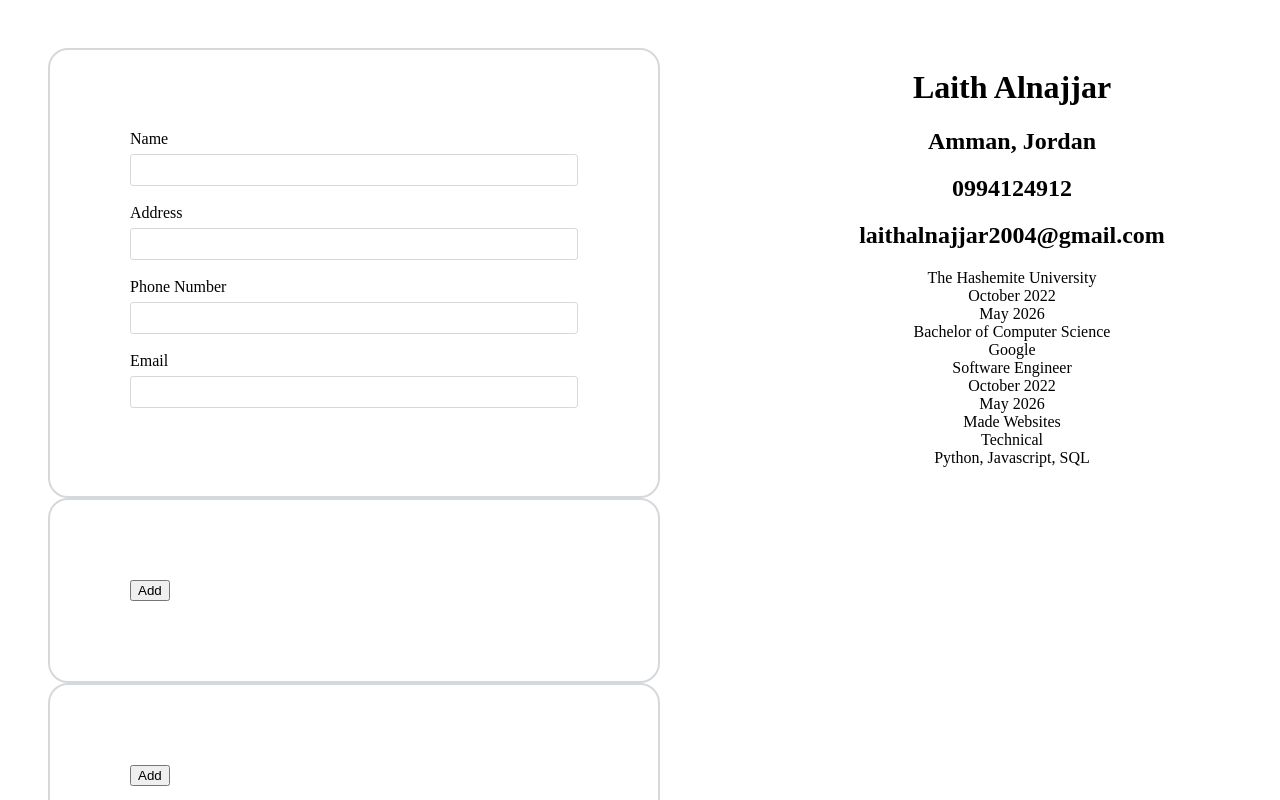
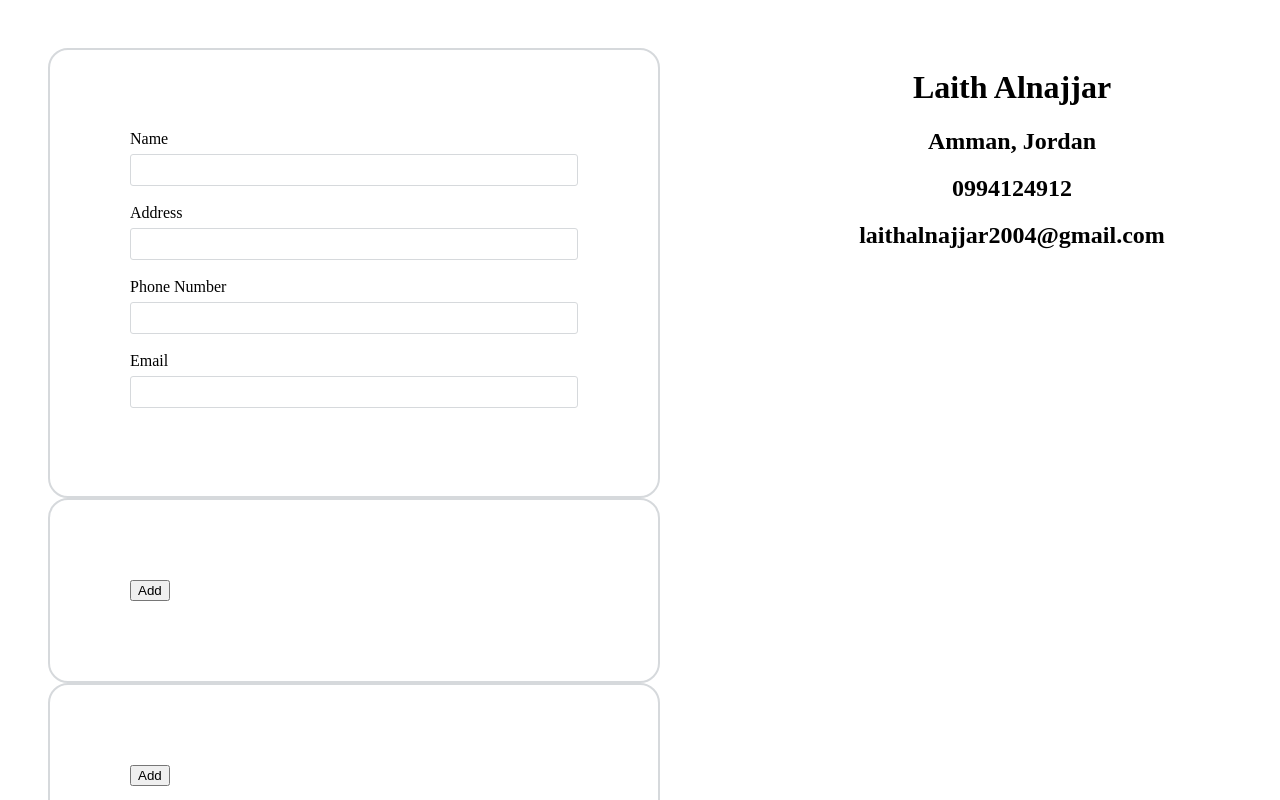
Before and after one commit to LaithAlnajjar/cv-builder, a React (Vite) app: page / in a window 1280 px wide. Shown: the top 800 px of the page. Built offline with nearby package versions, Linux system fonts and the light colour scheme.

Commit message:
feat: enable deleting education, experience, and skills items from the CV

```diff
--- a/src/components/App.jsx
+++ b/src/components/App.jsx
@@ -14,25 +14,9 @@ function App() {
     phoneNumber:'0994124912',
     email:'laithalnajjar2004@gmail.com'
   })
-  const [education, setEducation] = useState ([{
-    school:'The Hashemite University',
-    startDate:'October 2022',
-    graduationDate:'May 2026',
-    degree:'Bachelor of Computer Science',
-    key:0
-  }])
-  const [experience, setExperience] = useState([{
-    companyName:'Google',
-    job:'Software Engineer',
-    startDate:'October 2022',
-    endDate:'May 2026',
-    desc:'Made Websites',
-    key:0
-  }])
-  const [skills, setSkills] = useState([{
-    title:'Technical',
-    skillList:'Python, Javascript, SQL'
-  }])
+  const [education, setEducation] = useState ([])
+  const [experience, setExperience] = useState([])
+  const [skills, setSkills] = useState([])
 
   return (
     <>
--- a/src/components/Education.jsx
+++ b/src/components/Education.jsx
@@ -15,6 +15,8 @@ export default function Education(props) {
             key={id}
             id={id}
             added={false}
+            parentState={educationList}
+            setParentState={setEducationList}
             state={props.state}
             stateChanger={props.stateChanger}
         />
--- a/src/components/EducationItem.jsx
+++ b/src/components/EducationItem.jsx
@@ -32,6 +32,17 @@ export default function EducationItem(props) {
         props.stateChanger([...props.state, {...education, key:props.id}])
     })
 
+    const handleDelete = (e => {
+        e.preventDefault();
+        props.stateChanger(props.state.filter(item => {
+            if (item.key != education.key)
+                return item;
+        }))
+        props.setParentState(props.parentState.filter(item => {
+            if(item.key != education.key)
+                return item;
+        }))
+    })
 
 
     if (!added) {
@@ -56,6 +67,9 @@ export default function EducationItem(props) {
         return (
             <div className='education-item-added'>
                 {education.school}
+                <button onClick={handleDelete}>
+                    Delete
+                </button>
             </div>
         )
     }
--- a/src/components/Experience.jsx
+++ b/src/components/Experience.jsx
@@ -15,6 +15,8 @@ export default function Experience(props) {
             key={id}
             id={id}
             added={false}
+            parentState={experienceList}
+            setParentState={setExperienceList}
             state={props.state}
             stateChanger={props.stateChanger}
         />
--- a/src/components/ExperienceItem.jsx
+++ b/src/components/ExperienceItem.jsx
@@ -38,6 +38,18 @@ export default function ExperienceItem(props) {
         props.stateChanger([...props.state, {...experience, key:props.id}])
     })
 
+    const handleDelete = (e => {
+        e.preventDefault();
+        props.stateChanger(props.state.filter(item => {
+            if (item.key != experience.key)
+                return item;
+        }))
+        props.setParentState(props.parentState.filter(item => {
+            if(item.key != experience.key)
+                return item;
+        }))
+    })
+
 
 
     if (!added) {
@@ -65,6 +77,7 @@ export default function ExperienceItem(props) {
         return (
             <div className='experience-item-added'>
                 {experience.companyName}
+                <button onClick={handleDelete}>Delete</button>
             </div>
         )
     }
--- a/src/components/SkillItem.jsx
+++ b/src/components/SkillItem.jsx
@@ -22,6 +22,18 @@ export default function SkillItem(props) {
         props.stateChanger([...props.state, {...skill, key:props.id}])
     })
 
+    const handleDelete = (e => {
+        e.preventDefault();
+        props.stateChanger(props.state.filter(item => {
+            if (item.key != skill.key)
+                return item;
+        }))
+        props.setParentState(props.parentState.filter(item => {
+            if(item.key != skill.key)
+                return item;
+        }))
+    })
+
 
 
     if (!added) {
@@ -40,6 +52,9 @@ export default function SkillItem(props) {
         return (
             <div className='experience-item-added'>
                 {skill.title}
+                <button onClick={handleDelete}>
+                    Delete
+                </button>
             </div>
         )
     }
--- a/src/components/Skills.jsx
+++ b/src/components/Skills.jsx
@@ -14,6 +14,8 @@ export default function Skills(props) {
             key={id}
             id={id}
             added={false}
+            parentState={skillList}
+            setParentState={setSkillList}
             state={props.state}
             stateChanger={props.stateChanger}
         />
```
